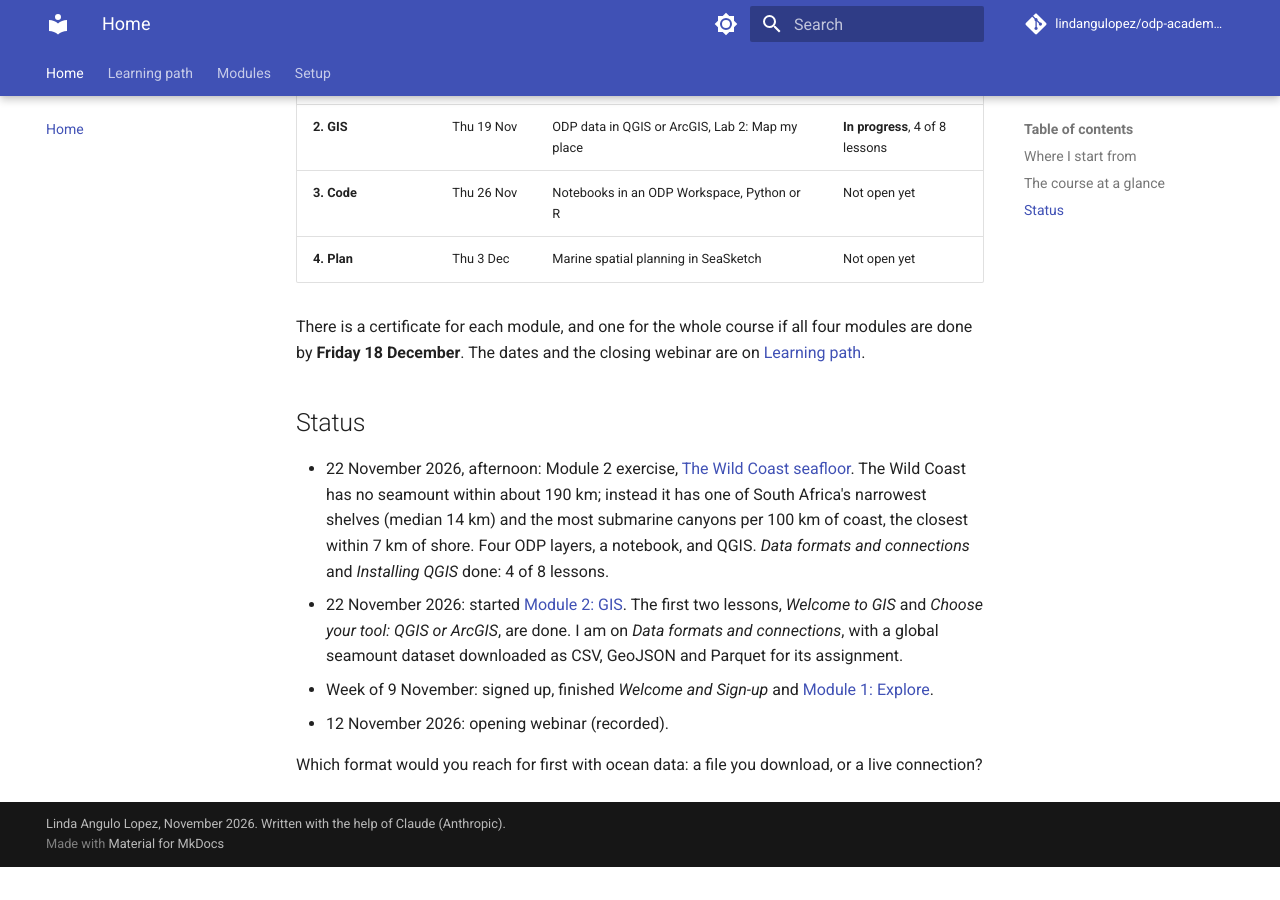
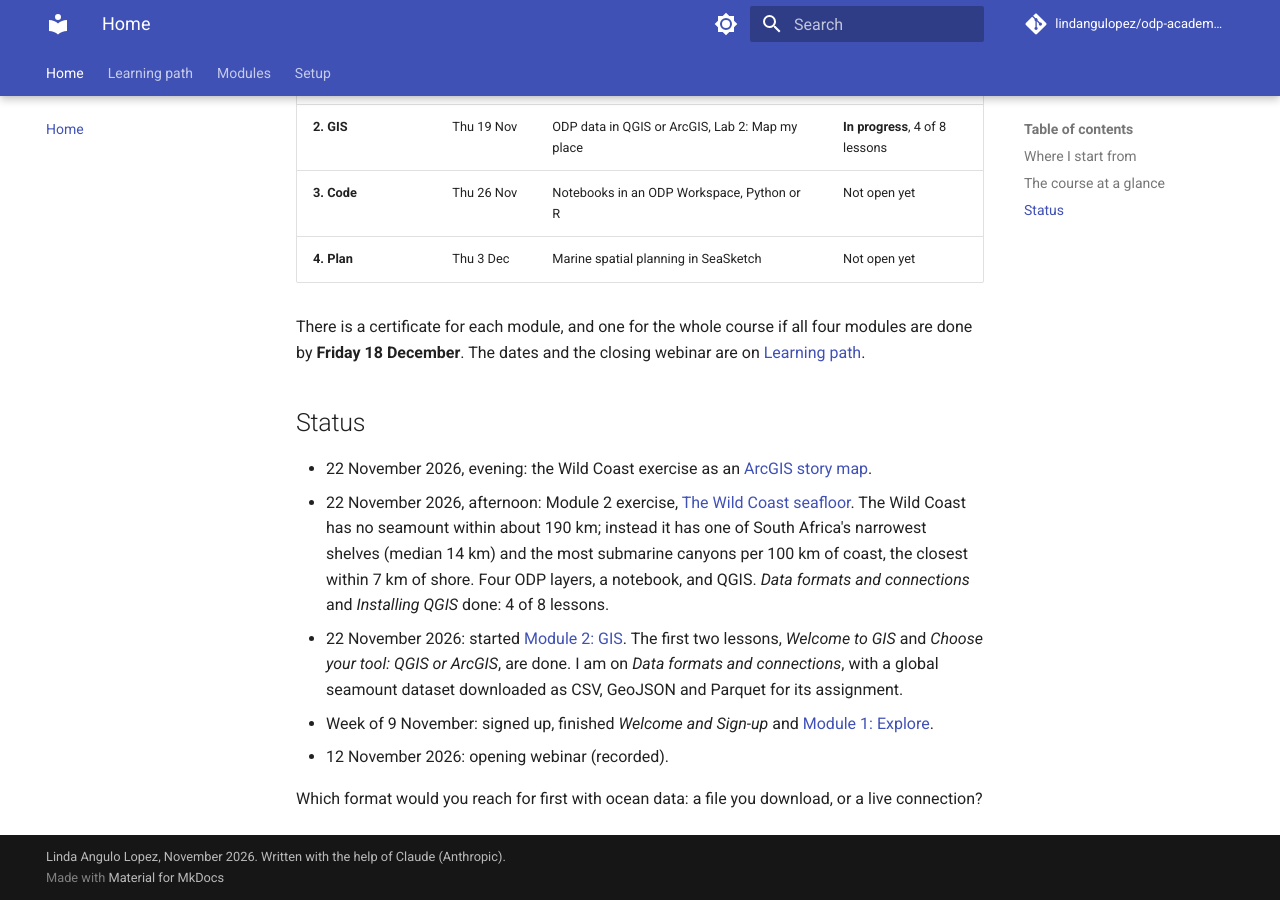
Before and after one commit to lindangulopez/odp-academy-2026, an MkDocs documentation site: the page built from docs/index.md, in a window 1280 px wide and 900 px high, scrolled down 1158 px. Built offline with MkDocs 1.6.1 and Material for MkDocs 9.7.7, drawn with Linux system fonts in a browser that asks for light colours; comment, search, counter and statistics services are not loaded; before the commit the page ends 2025 px from its top, so only the background shows below that.

Commit message:
Link the Wild Coast story map

```diff
--- a/docs/index.md
+++ b/docs/index.md
@@ -29,6 +29,7 @@ There is a certificate for each module, and one for the whole course if all four
 
 ## Status
 
+- 22 November 2026, evening: the Wild Coast exercise as an [ArcGIS story map](https://storymaps.arcgis.com/stories/4a21fdf0c85140f9b3fb6b648d483599).
 - 22 November 2026, afternoon: Module 2 exercise, [The Wild Coast seafloor](module-2-wild-coast.md). The Wild Coast has no seamount within about 190 km; instead it has one of South Africa's narrowest shelves (median 14 km) and the most submarine canyons per 100 km of coast, the closest within 7 km of shore. Four ODP layers, a notebook, and QGIS. *Data formats and connections* and *Installing QGIS* done: 4 of 8 lessons.
 - 22 November 2026: started [Module 2: GIS](module-2-gis.md). The first two lessons, *Welcome to GIS* and *Choose your tool: QGIS or ArcGIS*, are done. I am on *Data formats and connections*, with a global seamount dataset downloaded as CSV, GeoJSON and Parquet for its assignment.
 - Week of 9 November: signed up, finished *Welcome and Sign-up* and [Module 1: Explore](module-1-explore.md).
```
Also changed, not shown: docs/module-2-wild-coast.md (+2 -0 lines).
